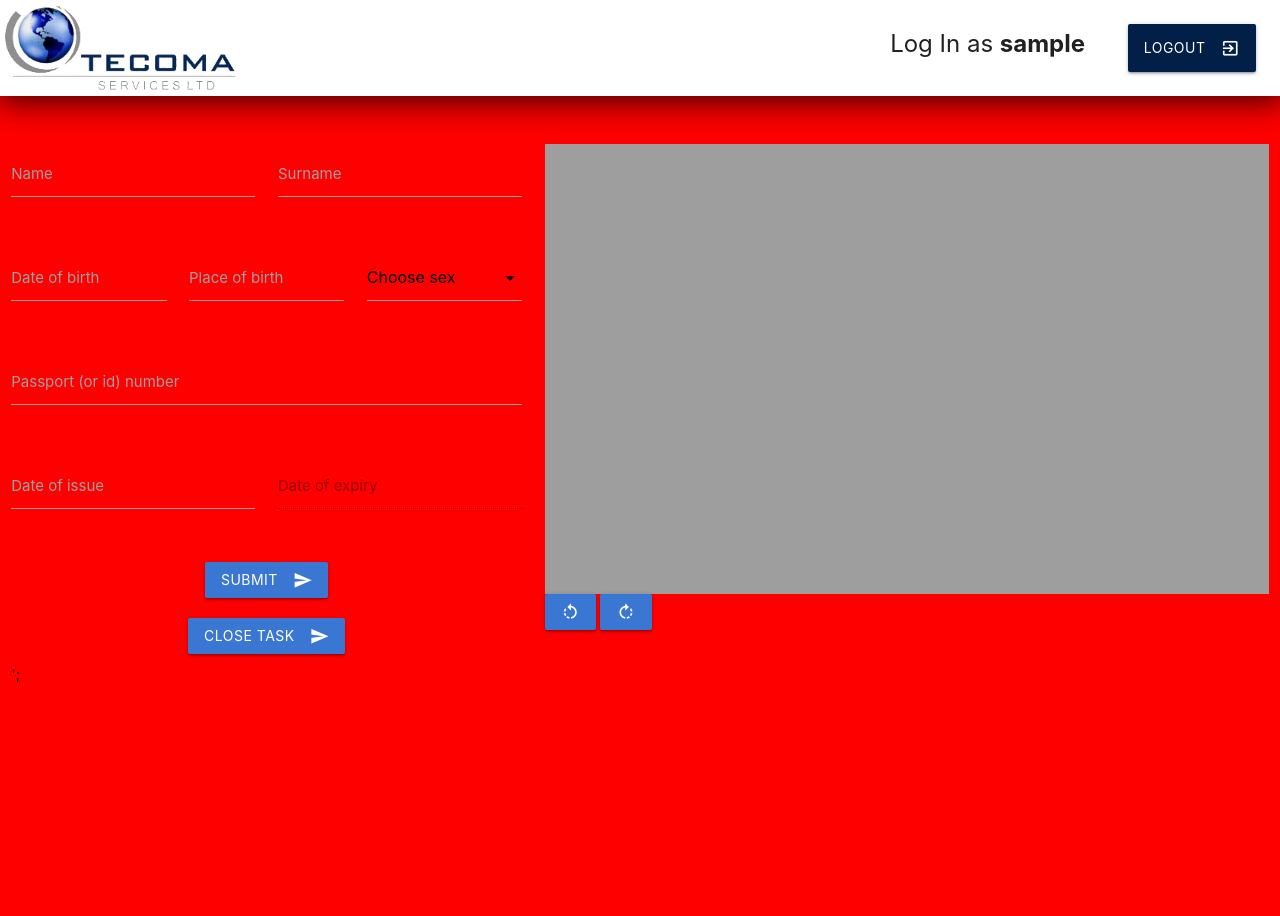
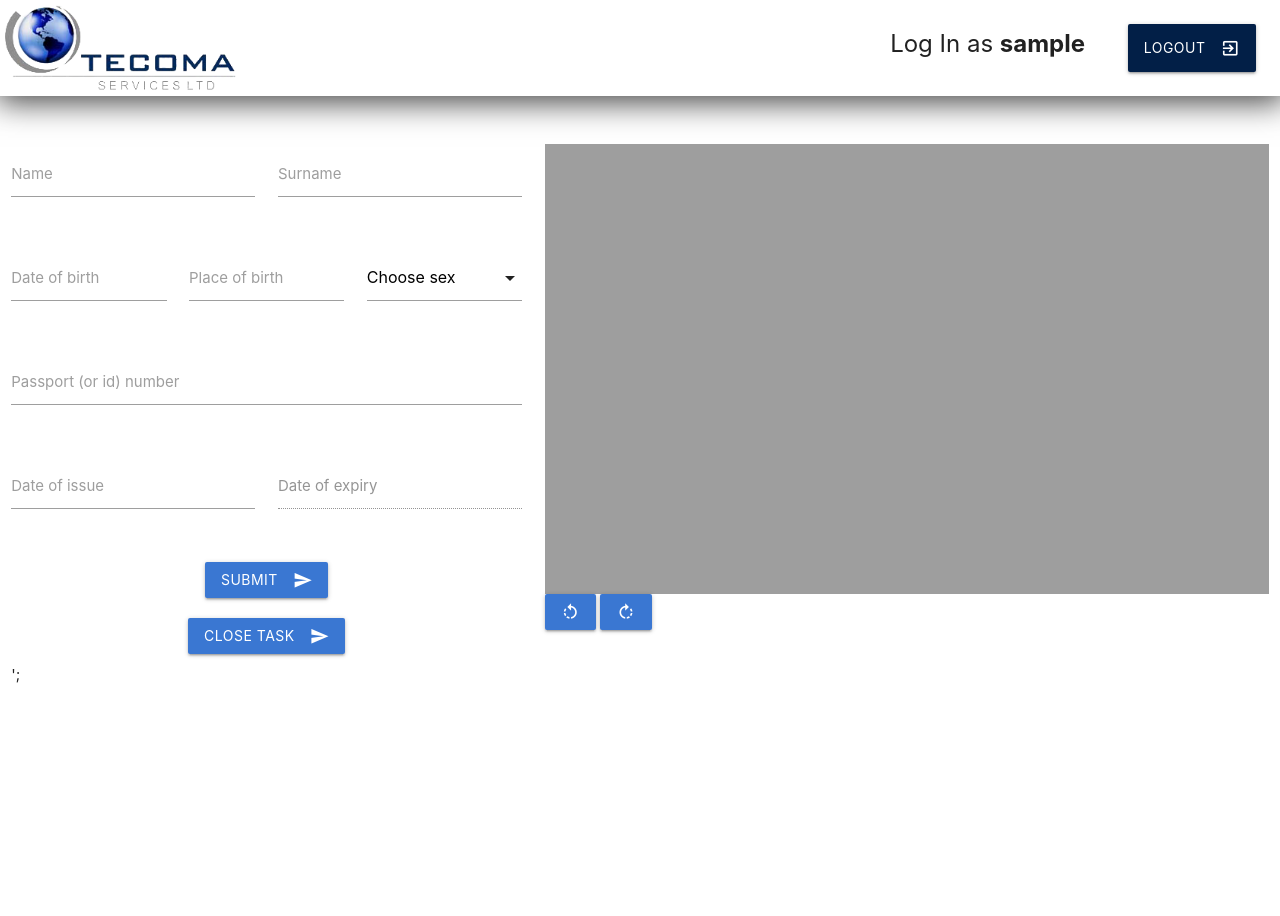
Before and after one commit to SynapsaIT/Project-Cyprus, a PHP site: page /form.php in a window 1280 px wide. Run offline with PHP 8.4, Linux system fonts and the light colour scheme; the visitor is signed in with stand-in values (Sample User, id 1); data comes from the database, SQL or seed files in the repository; data that the repository does not hold is empty; some libraries are stand-ins or nearby versions.

Commit message:
Revert "style"
This reverts commit 94dcc0b5c514d87b4cdb9eb1a1e9918f196c4233.

```diff
--- a/css/main.css
+++ b/css/main.css
@@ -3,7 +3,3 @@
     height: auto;
     vertical-align: middle;
 }
-
-body{
-  background-color: red !important;
-}
--- a/login.php
+++ b/login.php
@@ -9,7 +9,6 @@
 
     <!--Let browser know website is optimized for mobile-->
     <meta name="viewport" content="width=device-width, initial-scale=1.0" charset="utf-8"/>
-    <link rel="stylesheet" type="text/css" href="css/main.css">
     <title>Test</title>
   </head>
   <body>
```
